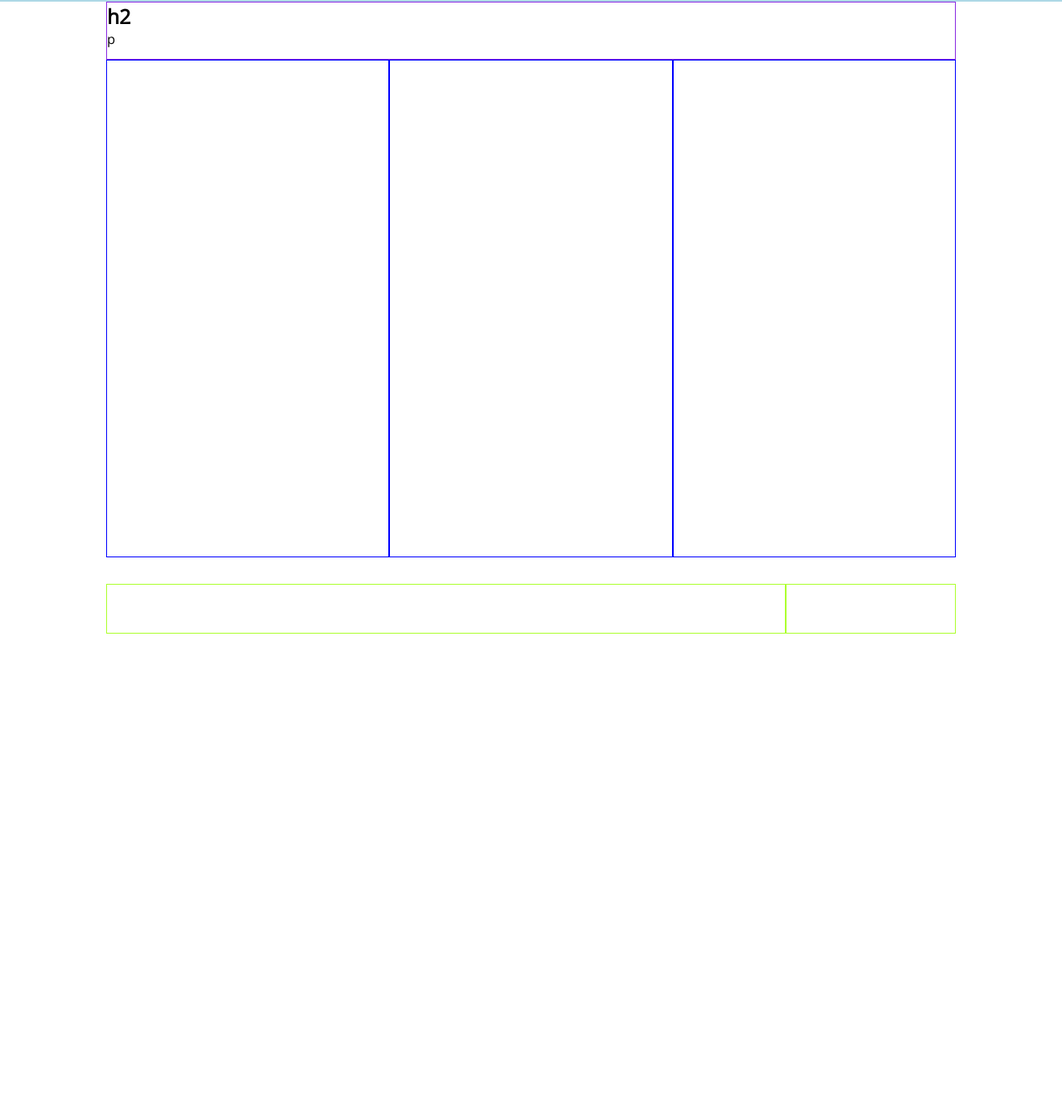
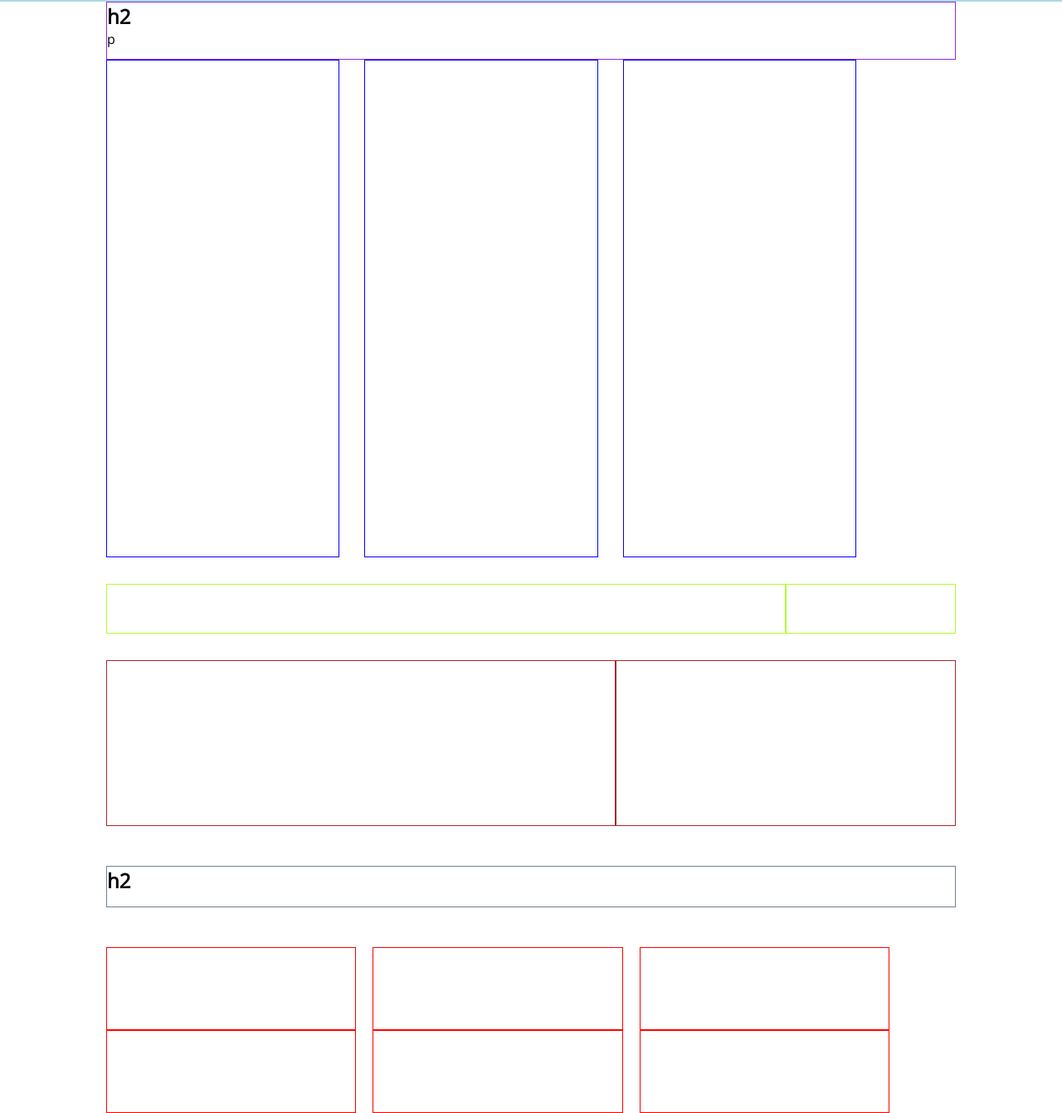
Before and after one commit to ludovicamessineo/htmlcss-dropbox, a plain HTML site: page index.html in a window 1280 px wide. Shown: the part 478-1820 px from the top of the page at 83% size. Before the commit the page ends 1242 px from the top, so only its background shows below. Drawn offline with nearby package versions, Linux system fonts and the light colour scheme.

Commit message:
set: operation section layout

```diff
--- a/css/style.css
+++ b/css/style.css
@@ -84,11 +84,15 @@ html {
 }
 
 .card-col > .col {
-    width: calc(100% / 3);
+    width: calc((100% / 3) - 60px);
 
     /* TEST */
     height: 600px;
     border: 1px solid blue;
+}
+
+.card-col-center {
+    margin: 0 30px;
 }
 
 .card-team > .col {
@@ -107,4 +111,47 @@ html {
     width: 20%;
 }
 
+/* PARTNER SECTION  */
+.partner {
+    margin-top: 2em;
+}
+.partner .col {
+
+    /* TEST */
+    height: 200px;
+    border: 1px solid brown;
+}
+
+.col-partner-img {
+    width: 60%;
+}
+
+.col-partner-text{
+    width: 40%;
+}
+
+/* OPERATION SECTION */
+.operation-cards h2 {
+    margin: 2em 0;
+
+    /* TEST */
+    height: 50px;
+    border: 1px solid slategrey;
+}
+
+.col-top, .col-bottom {
+    width: calc((100% / 3) - 40px);
+
+    /* TEST */
+    height: 100px;
+    border: 1px solid red;
+}
+
+.col-op-center {
+    margin: 0 20px;
+}
+
+
+
+
 /* FOOTER */
--- a/index.html
+++ b/index.html
@@ -52,9 +52,9 @@
                 </div>
 
                 <div class="card-col clearfix">
-                    <div class="col"></div>
+                    <div class="col col-side"></div>
                     <div class="col card-col-center"></div>
-                    <div class="col"></div>
+                    <div class="col col-side"></div>
                 </div>
 
                 <div class="card-team clearfix">
@@ -66,13 +66,62 @@
         <!-- /BUSINESS -->
 
         <!-- PARTNER -->
-        <section>
-
+        <section class="partner">
+            <div class="container clearfix">
+                <div class="col col-partner-img"></div>
+                <div class="col col-partner-text"></div>
+            </div>
         </section>
         <!-- PARTNER -->
 
         <!-- OPERAZIONI -->
-        <section></section>
+        <section>
+
+            <div class="container">
+                <div class="operation-cards">
+                    <div class="opeation-title">
+                        <h2>h2</h2>
+                    </div>
+
+                    <div class="top-cards clearfix">
+                        <div class="col col-top">
+                            <img src="" alt="">
+                            <h3></h3>
+                            <p></p>
+                        </div>
+                        <div class="col col-top col-op-center">
+                            <img src="" alt="">
+                            <h3></h3>
+                            <p></p>
+                        </div>
+                        <div class="col col-top">
+                            <img src="" alt="">
+                            <h3></h3>
+                            <p></p>
+                        </div>
+                    </div>
+
+                    <div class="bottom-cards clearfix">
+                        <div class="col col-bottom">
+                            <img src="" alt="">
+                            <h3></h3>
+                            <p></p>
+                        </div>
+                        <div class="col col-bottom col-op-center">
+                            <img src="" alt="">
+                            <h3></h3>
+                            <p></p>
+                        </div>
+                        <div class="col col-bottom">
+                            <img src="" alt="">
+                            <h3></h3>
+                            <p></p>
+                        </div>
+                    </div>
+
+                </div>
+            </div>
+        </section>
         <!-- OPERAZIONI -->
 
 
```
